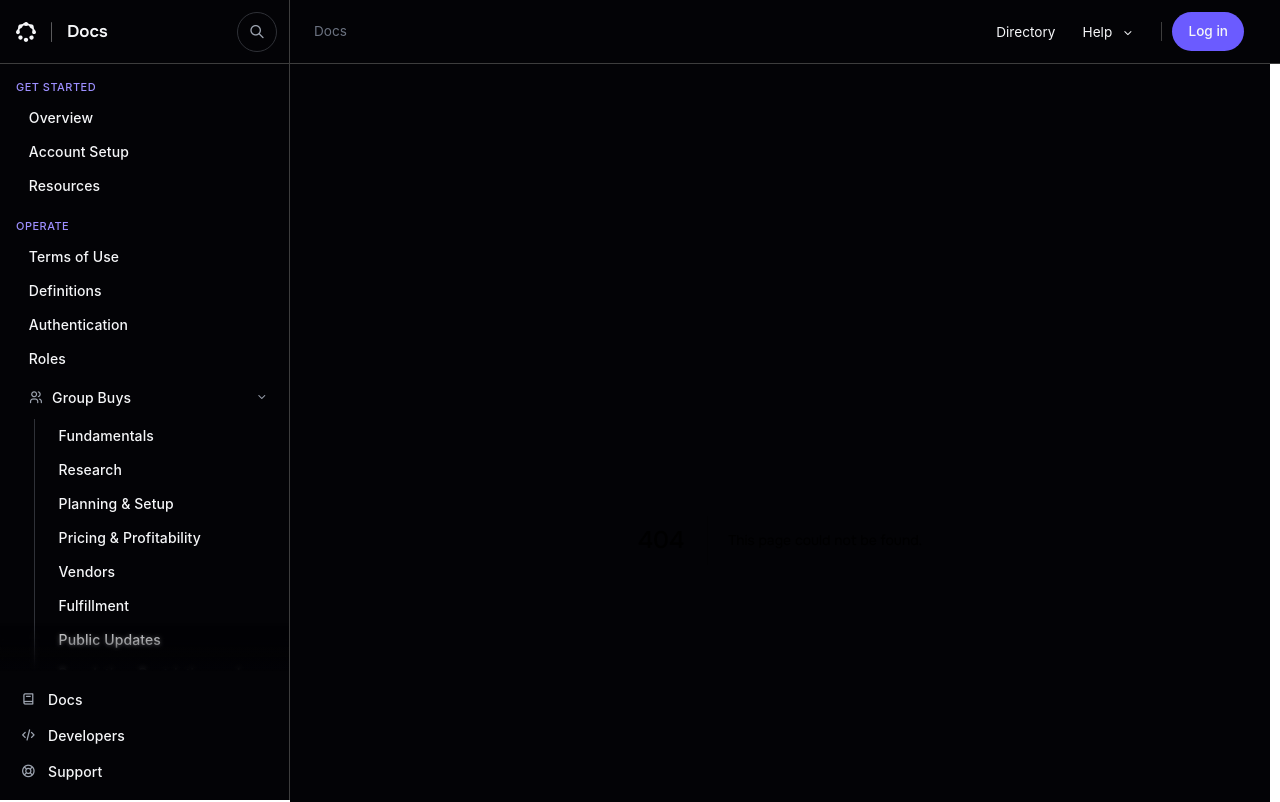
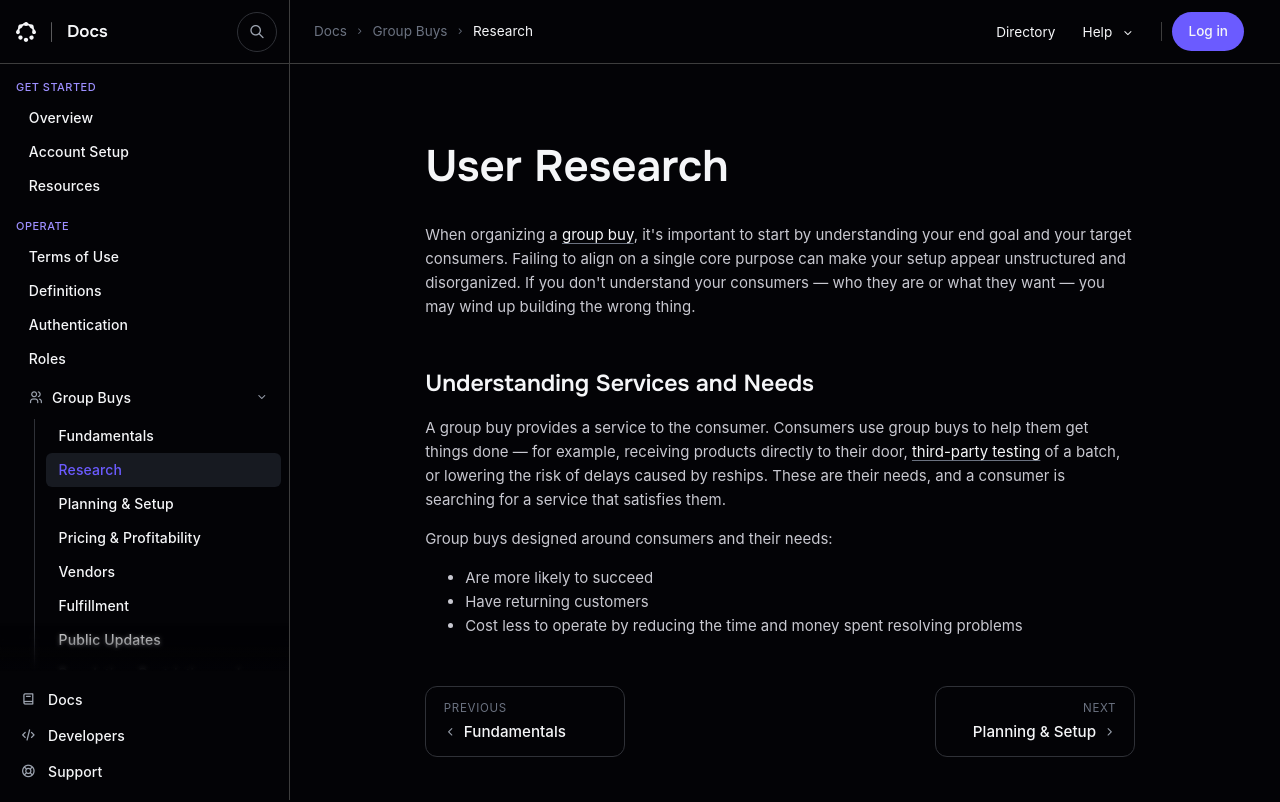
Before and after one commit to bohemia-health/bohemiahealthwiki, a Next.js app in the folder bohemia-docs/: page /group-buys/research in a window 1280 px wide. Before the commit this address had no page. Shown: the top 802 px of the page. Built offline with nearby package versions, Linux system fonts and the light colour scheme.

Commit message:
feat: User Research page with intro and services-and-needs section
Co-Authored-By: Claude Fable 5 <noreply@anthropic.com>

```diff
--- a/bohemia-docs/app/group-buys/fundamentals/page.js
+++ b/bohemia-docs/app/group-buys/fundamentals/page.js
@@ -45,7 +45,7 @@ export default function GroupBuyFundamentalsPage() {
         <tbody>
           <tr>
             <td>
-              <Link href="/coming-soon/group-buy-research">Research</Link>
+              <Link href="/group-buys/research">Research</Link>
             </td>
             <td>
               Survey member demand, vet the compound, and confirm a supplier
@@ -105,7 +105,7 @@ export default function GroupBuyFundamentalsPage() {
         everything in between are organized by the group or the group buy
         organizer. Most of the time, the marketing and product list are
         based on{" "}
-        <Link href="/coming-soon/group-buy-research">research</Link>{" "}
+        <Link href="/group-buys/research">research</Link>{" "}
         facilitated by those running the group buy. The demand drives the
         product list, testing, pricing, and everything else. If you don&apos;t
         have the numbers to back up your group buy, then the group buy
--- /dev/null
+++ b/bohemia-docs/app/group-buys/research/page.js
@@ -0,0 +1,43 @@
+import Link from "next/link";
+import PageShell from "@/components/PageShell";
+
+export const metadata = {
+  title: "User Research — Bohemia Health Docs",
+};
+
+export default function GroupBuyResearchPage() {
+  return (
+    <PageShell title="User Research">
+      <p>
+        When organizing a{" "}
+        <Link href="/group-buys/fundamentals">group buy</Link>, it&apos;s
+        important to start by understanding your end goal and your target
+        consumers. Failing to align on a single core purpose can make your
+        setup appear unstructured and disorganized. If you don&apos;t
+        understand your consumers — who they are or what they want — you may
+        wind up building the wrong thing.
+      </p>
+
+      <h2>Understanding Services and Needs</h2>
+      <p>
+        A group buy provides a service to the consumer. Consumers use group
+        buys to help them get things done — for example, receiving products
+        directly to their door,{" "}
+        <Link href="/coming-soon/testing-overview">third-party testing</Link>{" "}
+        of a batch, or lowering the risk of delays caused by reships. These
+        are their needs, and a consumer is searching for a service that
+        satisfies them.
+      </p>
+
+      <p>Group buys designed around consumers and their needs:</p>
+      <ul>
+        <li>Are more likely to succeed</li>
+        <li>Have returning customers</li>
+        <li>
+          Cost less to operate by reducing the time and money spent resolving
+          problems
+        </li>
+      </ul>
+    </PageShell>
+  );
+}
--- a/bohemia-docs/components/nav-data.js
+++ b/bohemia-docs/components/nav-data.js
@@ -25,7 +25,7 @@ export const DROPDOWNS = [
     basePath: "/group-buys",
     links: [
       { label: "Fundamentals", href: "/group-buys/fundamentals" },
-      { label: "Research", href: "/coming-soon/group-buy-research" },
+      { label: "Research", href: "/group-buys/research" },
       { label: "Planning & Setup", href: "/coming-soon/planning-and-setup" },
       { label: "Pricing & Profitability", href: "/coming-soon/pricing-and-profitability" },
       { label: "Vendors", href: "/coming-soon/group-buy-vendors" },
```
